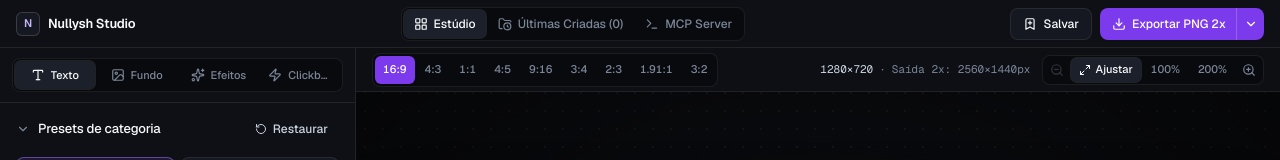
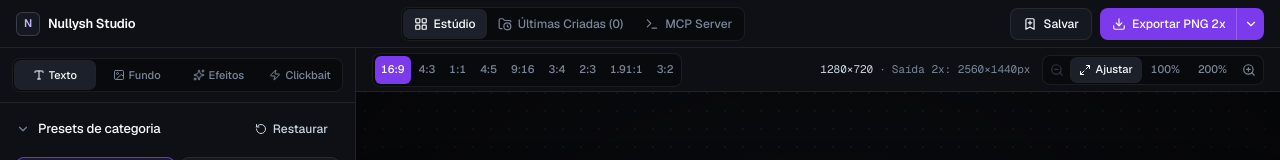
Before and after one commit to netty-linux/nullysh-thumbnail-studio, a React (Vite) app: page / in a window 1280 px wide. Shown: the top 160 px of the page. Built offline with nearby package versions, Linux system fonts and the light colour scheme.

Commit message:
polish(ui): tighten sm SegmentedControl spacing so Clickbait tab never truncates

```diff
--- a/src/components/EditorSidebar.tsx
+++ b/src/components/EditorSidebar.tsx
@@ -232,25 +232,25 @@ export const EditorSidebar: React.FC<EditorSidebarProps> = ({
             {
               value: 'conteudo',
               label: 'Texto',
-              icon: <Type className="w-3.5 h-3.5 shrink-0" />,
+              icon: <Type className="w-3 h-3 shrink-0" />,
               title: 'Conteúdo, presets e textos',
             },
             {
               value: 'visual',
               label: 'Fundo',
-              icon: <ImageIcon className="w-3.5 h-3.5 shrink-0" />,
+              icon: <ImageIcon className="w-3 h-3 shrink-0" />,
               title: 'Fundo, moldura e mockups',
             },
             {
               value: 'elementos',
               label: 'Efeitos',
-              icon: <Sparkles className="w-3.5 h-3.5 shrink-0" />,
+              icon: <Sparkles className="w-3 h-3 shrink-0" />,
               title: 'Bloom e stickers Y2K',
             },
             {
               value: 'clickbait',
               label: 'Clickbait',
-              icon: <Zap className="w-3.5 h-3.5 shrink-0" />,
+              icon: <Zap className="w-3 h-3 shrink-0" />,
               title: 'Ganchos, setas e selos de urgência',
             },
           ]}
--- a/src/components/ui/StudioPrimitives.tsx
+++ b/src/components/ui/StudioPrimitives.tsx
@@ -83,7 +83,7 @@ export function SegmentedControl<T extends string>({
   size = 'md',
   className = '',
 }: SegmentedControlProps<T>) {
-  const padClass = size === 'sm' ? 'h-7 px-2 text-[11px]' : 'h-7 px-2.5 text-xs';
+  const padClass = size === 'sm' ? 'h-7 px-1.5 text-[11px] gap-1' : 'h-7 px-2.5 text-xs gap-1.5';
 
   return (
     <div
@@ -107,7 +107,7 @@ export function SegmentedControl<T extends string>({
             aria-selected={active}
             title={opt.title}
             onClick={() => onChange(opt.value)}
-            className={`inline-flex items-center justify-center gap-1.5 font-medium rounded-[var(--radius-sm)] whitespace-nowrap shrink-0 cursor-pointer select-none tabular-nums transition-[background-color,color,box-shadow] duration-150 ${padClass} ${
+            className={`inline-flex items-center justify-center font-medium rounded-[var(--radius-sm)] whitespace-nowrap shrink-0 cursor-pointer select-none tabular-nums transition-[background-color,color,box-shadow] duration-150 ${padClass} ${
               fullWidth ? 'flex-1 min-w-0' : ''
             } ${
               active
```
